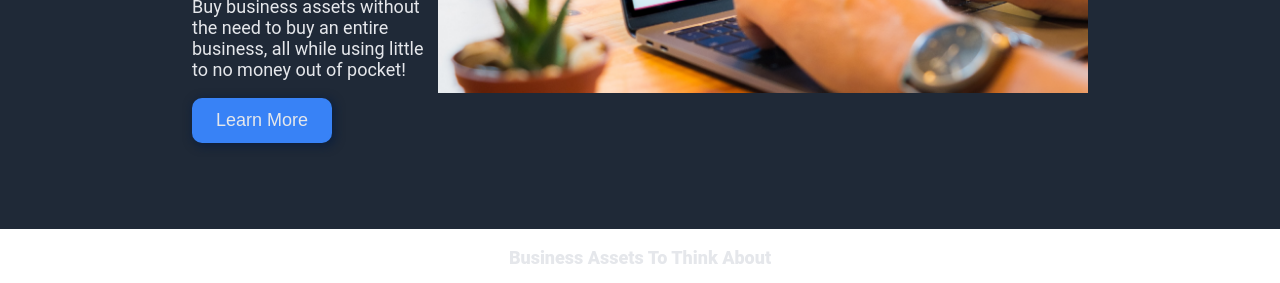
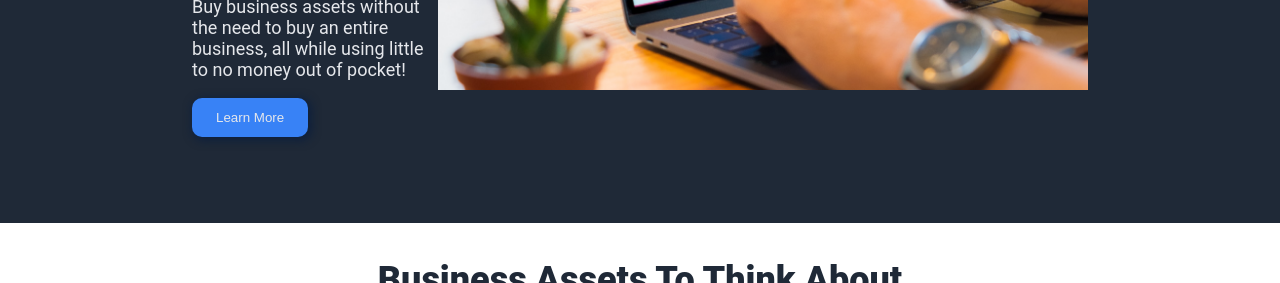
Before and after one commit to orelem/practice-projects, a plain HTML site: page index.html in a window 1280 px wide. Shown: the part 453-736 px from the top of the page. Drawn offline with Linux system fonts and the light colour scheme; grey boxes are pictures that could not be loaded.

Commit message:
Fix p tag styling to be more accurate to intention
Issue: css function includes all p tags which caused parts of the website to be ineligible
Fix: Edit ".pe-title {}"  function to unclude a "p" tag (".pe-title {}" --> ".pe-title p {}") to overwrite change from "a, p {} " function

```diff
--- a/css/style.css
+++ b/css/style.css
@@ -33,9 +33,12 @@ a:hover {
     color: #F9FAF8;
 }
 
-a, p, button {
+a, .hero-para, .nl-para, button, footer {
+    color: #E5E7EB;
+}
+
+a, p {
     font-size: 18px;
-    color: #E5E7EB;
 }
 
 button {
@@ -121,7 +124,7 @@ button:active {
     text-align: center;
 }
 
-.pe-title {
+.pe-title p {
     font-size: 36px;
     font-weight: 800;
     color: #1F2937;
```
